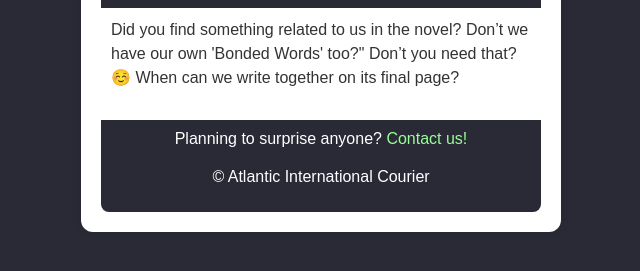
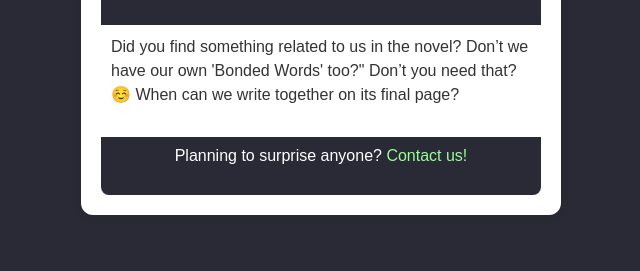
Before and after one commit to Xiong54/surprise-msg, a plain HTML site: page index.html in a window 1280 px wide. Shown: the part 439-710 px from the top of the page, without its empty margins (319-959 px from the left). Drawn offline with Linux system fonts and the light colour scheme.

Commit message:
Update index.html

```diff
--- a/index.html
+++ b/index.html
@@ -29,7 +29,7 @@
                         </p>
                 </section>
             </section>
-            <p>&copy; Atlantic International Courier</p>
+<!--             <p>&copy; Atlantic International Courier</p> -->
         </footer>
     </div>
 </body>
```
